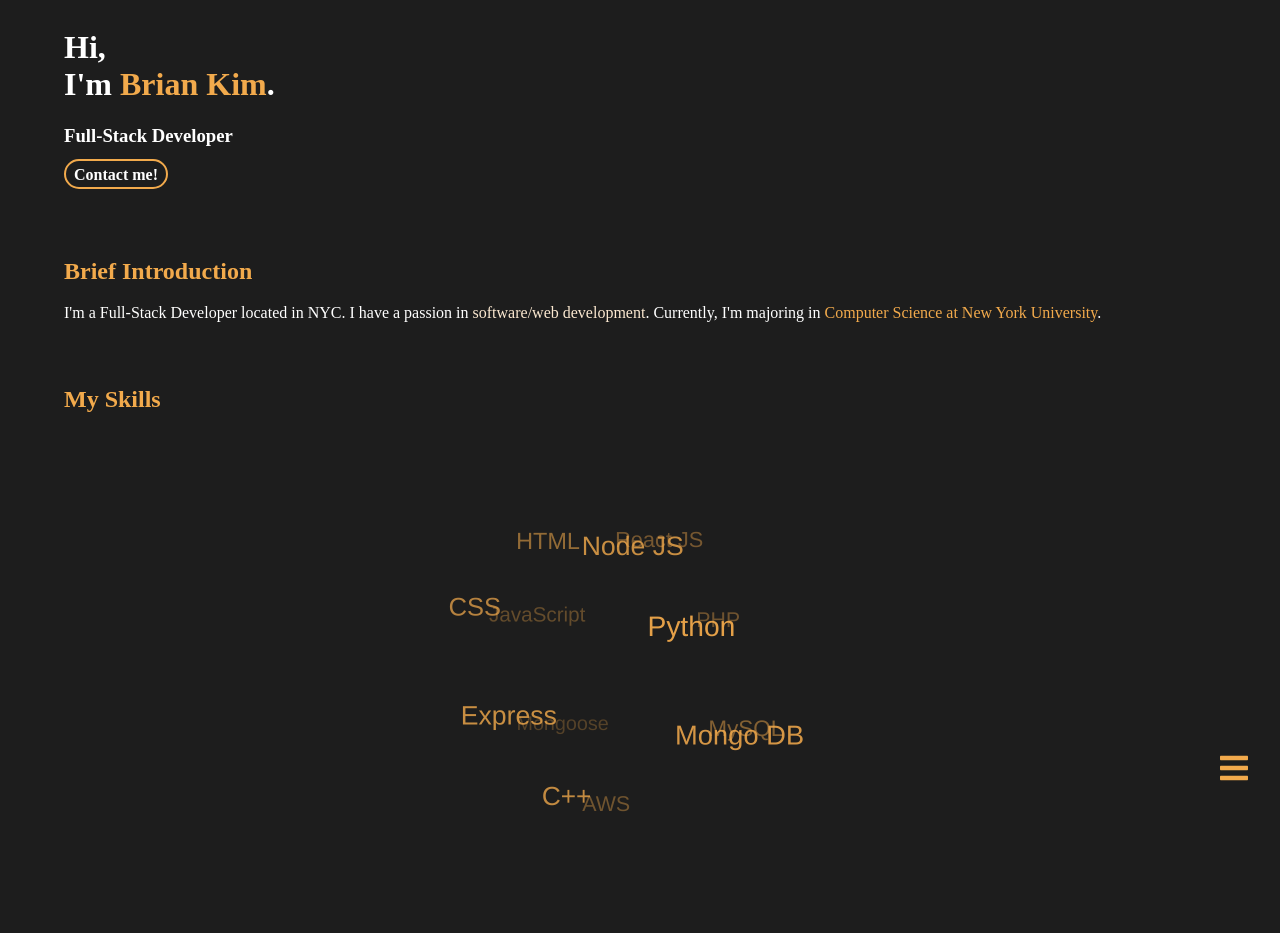
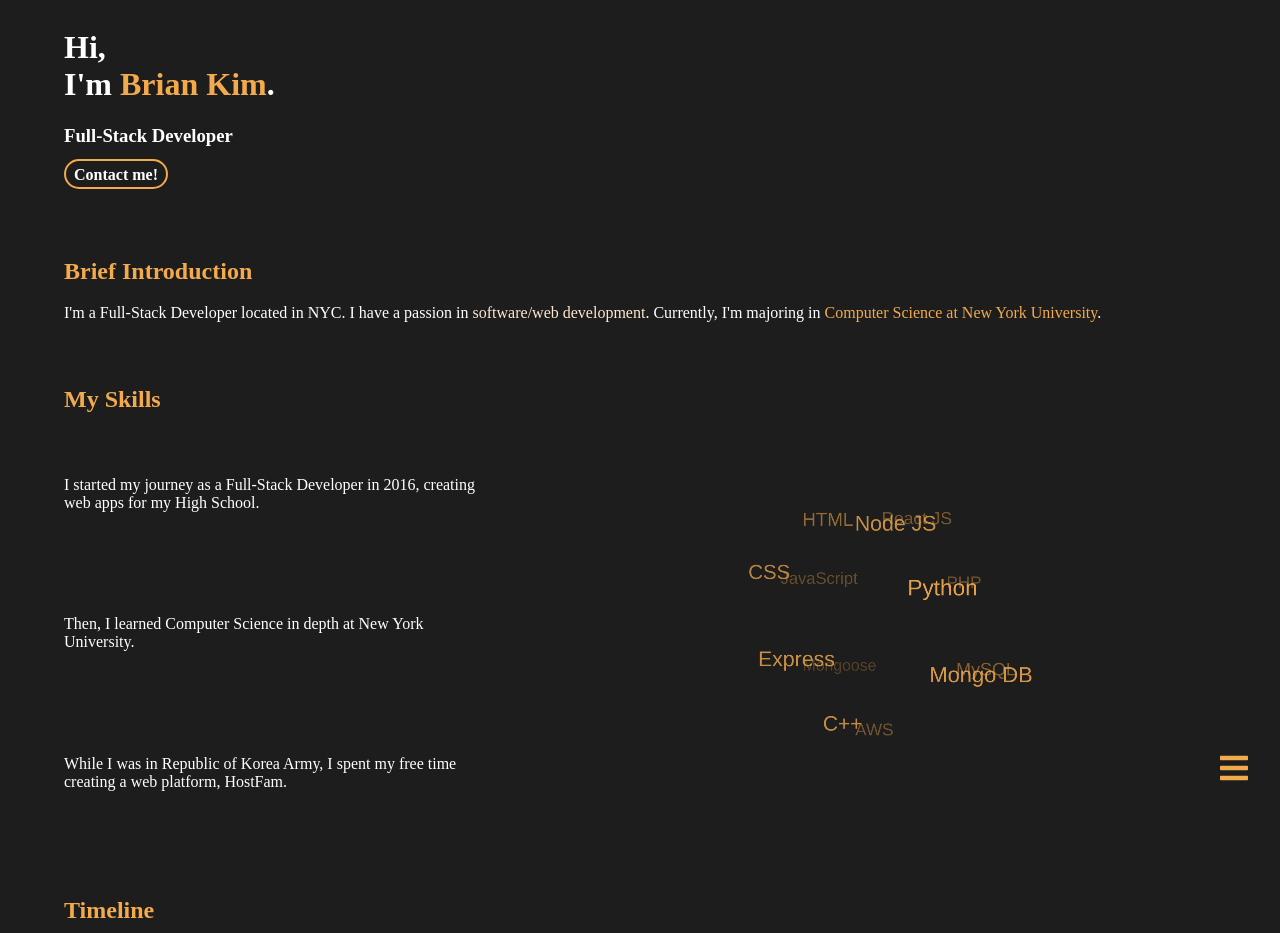
Before and after one commit to bk00119/BKPortfolio, a React (Create React App) app: page / in a window 1280 px wide. Shown: the top 933 px of the page. Built offline with nearby package versions, Linux system fonts and the light colour scheme.

Commit message:
sphere size changing based on the device size

```diff
--- a/src/components/Skills/Skills.css
+++ b/src/components/Skills/Skills.css
@@ -1,5 +1,6 @@
-#SkillSphere {
-  color: white;
+.Skills_Detail {
+  display: flex;
+  flex-direction: row-reverse;
 }
 .SkillSphere {
   display: flex;
@@ -8,10 +9,26 @@
   width: 90%;
 }
 
-.Skill_Description_P {
-  /* margin-bottom: 2em; */
+#SkillSphere {
+  color: white;
 }
 
-.Sphere {
-  position: relative;
+.Skill_Description {
+  display: flex;
+  flex-direction: column;
+  justify-content: space-evenly;
 }
+
+@media (max-width: 400px) {
+  .Skills_Detail {
+    flex-direction: column;
+  }
+}
+@media (min-width: 399px) {
+  #SkillSphere {
+    width: 50vw !important;
+    height: 50vw !important;
+    max-width: 400px !important;
+    max-height: 400px !important;
+  }
+}
--- a/src/components/Skills/Skills.js
+++ b/src/components/Skills/Skills.js
@@ -29,6 +29,7 @@
       <h2 class="Page_Title">My Skills</h2>
       {/* <SkillSphere /> */}
       {/* <Sphere /> */}
+      <div class="Skills_Detail">
         <div class="SkillSphere">
           <SkillSphere />
         </div>
@@ -44,8 +45,9 @@
           </div>
           <br />
           <div class="Skill_Description_P">
-          While I was in Republic of Korea Army, I spent my free time creating a
-          web platform, HostFam.
+            While I was in Republic of Korea Army, I spent my free time creating
+            a web platform, HostFam.
+          </div>
         </div>
       </div>
     </div>
```
Lines whose indentation alone changed are shown as unchanged.
